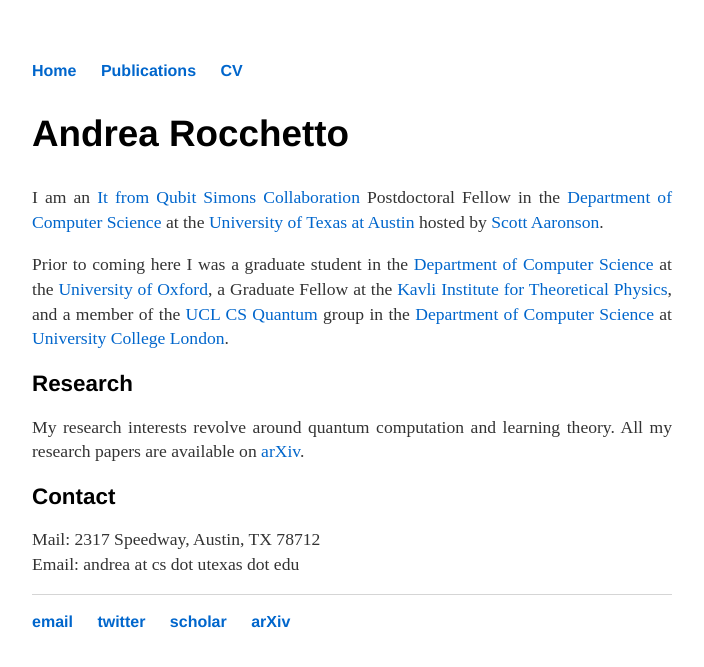
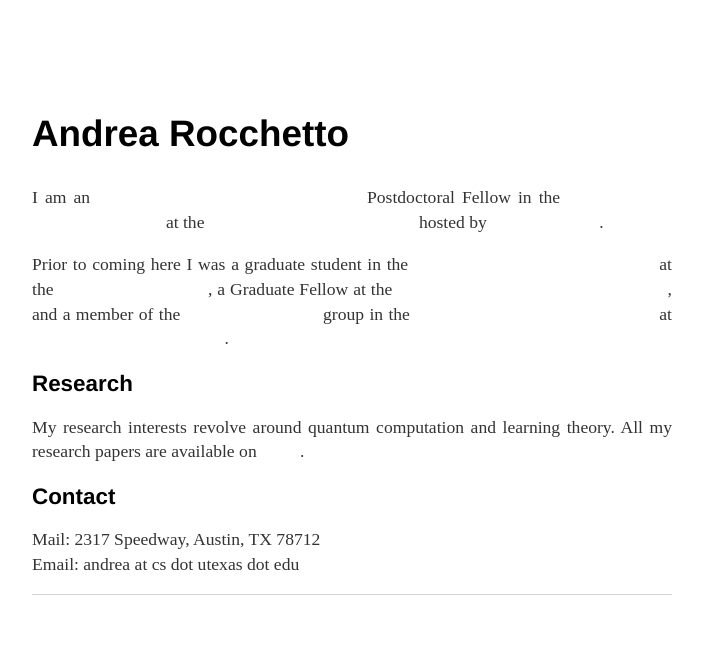
Before and after one commit to andrearocchetto/andrearocchetto.github.io, a Jekyll site: the page built from index.html, in a window 1280 px wide. Shown: the top 667 px of the page, without its empty margins (288-992 px from the left). Built offline with Jekyll 4.4.1, drawn with Linux system fonts in a browser that asks for light colours.

Commit message:
Update main.css

```diff
--- a/css/main.css
+++ b/css/main.css
@@ -8,7 +8,7 @@ body { margin: 24px auto; width: 80%; }
 }
 
 
-a { text-decoration: none; color: #0066cc; }
+a { text-decoration: none; color: #0030; }
 a:hover { text-decoration: underline; }
 
 p, ul { font-size: 1.1em; line-height: 1.4em; color: #333; text-align: justify;
```
